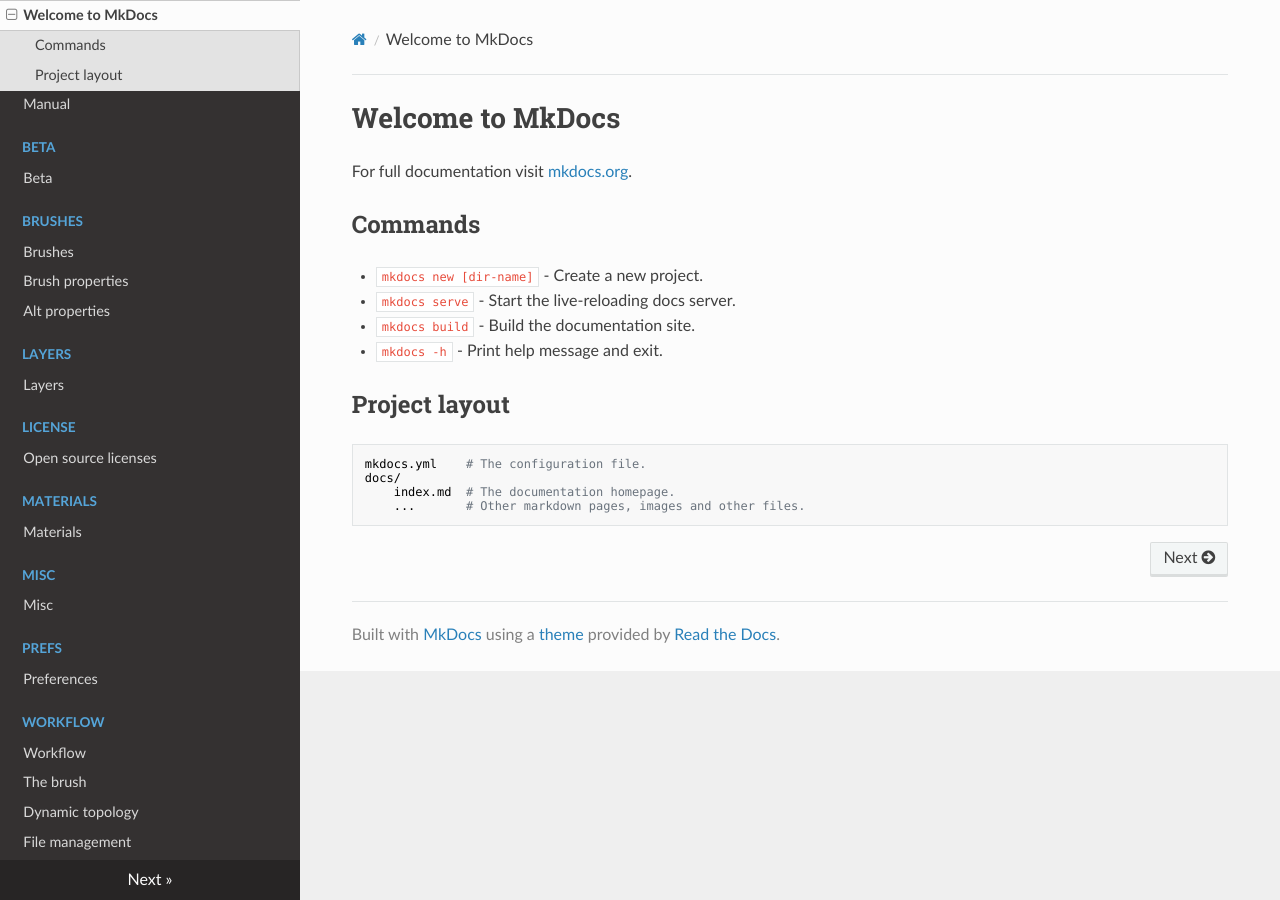
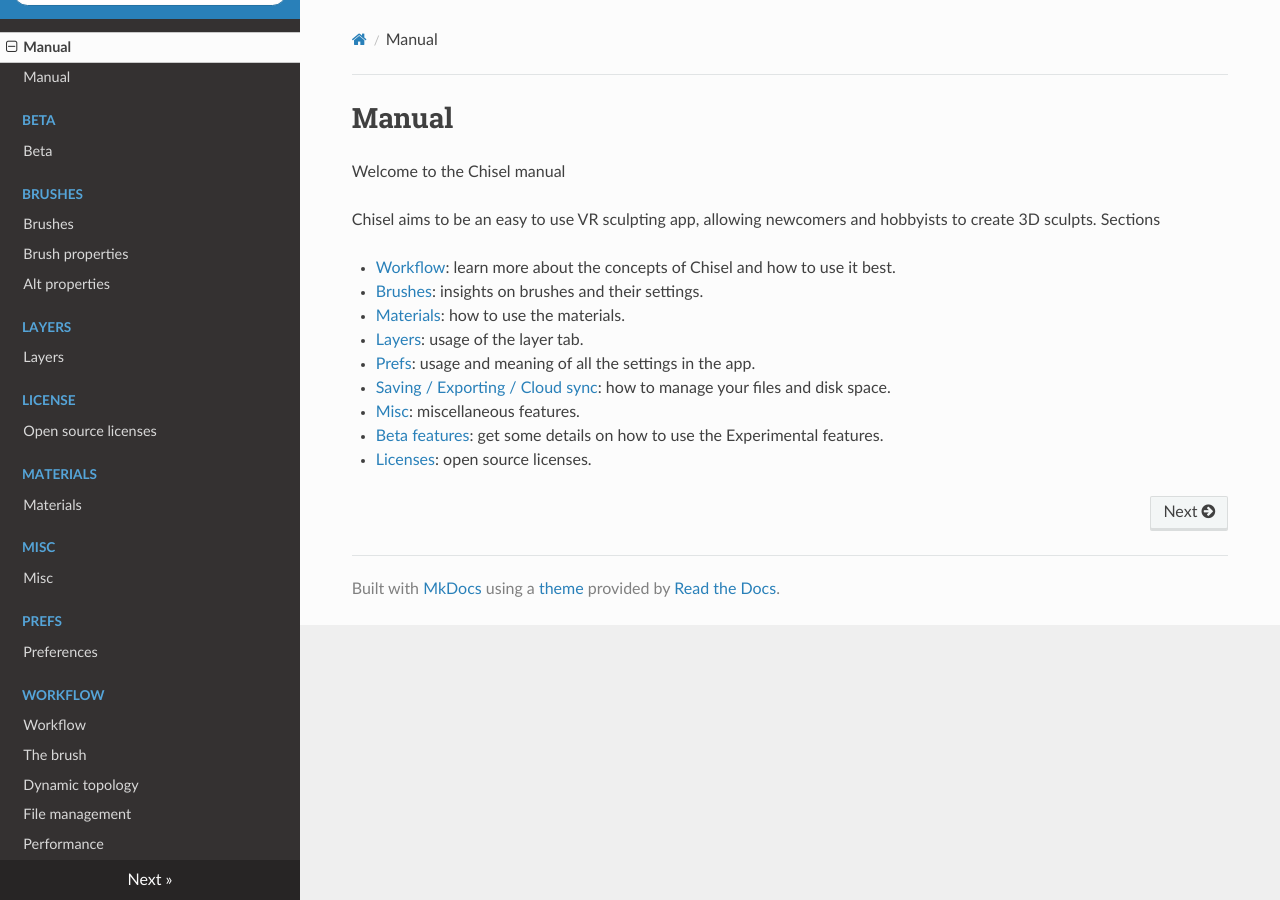
Before and after one commit to edeguine/chiselMan, an MkDocs documentation site: the page built from docs/index.md, in a window 1280 px wide. Built offline with MkDocs 1.6.1, drawn with Linux system fonts in a browser that asks for light colours; nearby versions of some CDN libraries.

Commit message:
fix index

```diff
--- a/docs/index.md
+++ b/docs/index.md
@@ -1,17 +1,18 @@
-# Welcome to MkDocs
 
-For full documentation visit [mkdocs.org](https://www.mkdocs.org).
+# Manual
 
-## Commands
+Welcome to the Chisel manual
 
-* `mkdocs new [dir-name]` - Create a new project.
-* `mkdocs serve` - Start the live-reloading docs server.
-* `mkdocs build` - Build the documentation site.
-* `mkdocs -h` - Print help message and exit.
 
-## Project layout
+Chisel aims to be an easy to use VR sculpting app, allowing newcomers and hobbyists to create 3D sculpts.
+Sections
 
-    mkdocs.yml    # The configuration file.
-    docs/
-        index.md  # The documentation homepage.
-        ...       # Other markdown pages, images and other files.
+* [Workflow](workflow/0_intro.md): learn more about the concepts of Chisel and how to use it best.
+* [Brushes](brushes/0_intro.md): insights on brushes and their settings.
+* [Materials](materials/0_materials.md): how to use the materials.
+* [Layers](layers/0_layers.md): usage of the layer tab.
+* [Prefs](prefs/0_prefs.md): usage and meaning of all the settings in the app.
+* [Saving / Exporting / Cloud sync](workflow/3_file_management.md): how to manage your files and disk space.
+* [Misc](misc/0_misc.md): miscellaneous features.
+* [Beta features](beta/0_beta.md): get some details on how to use the Experimental features.
+* [Licenses](license/0_license.md): open source licenses.
```
Also changed, not shown: site/index.html.
